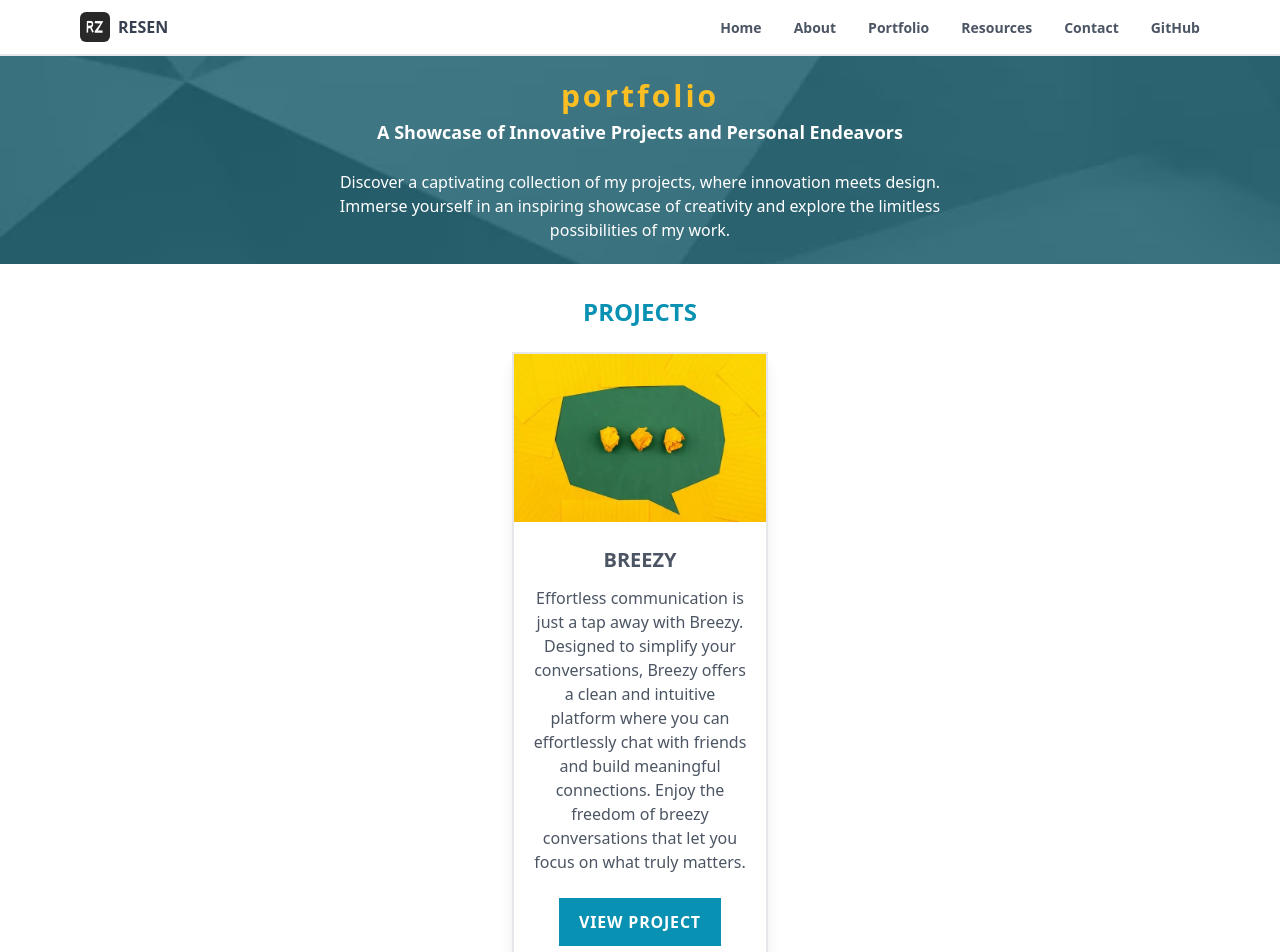
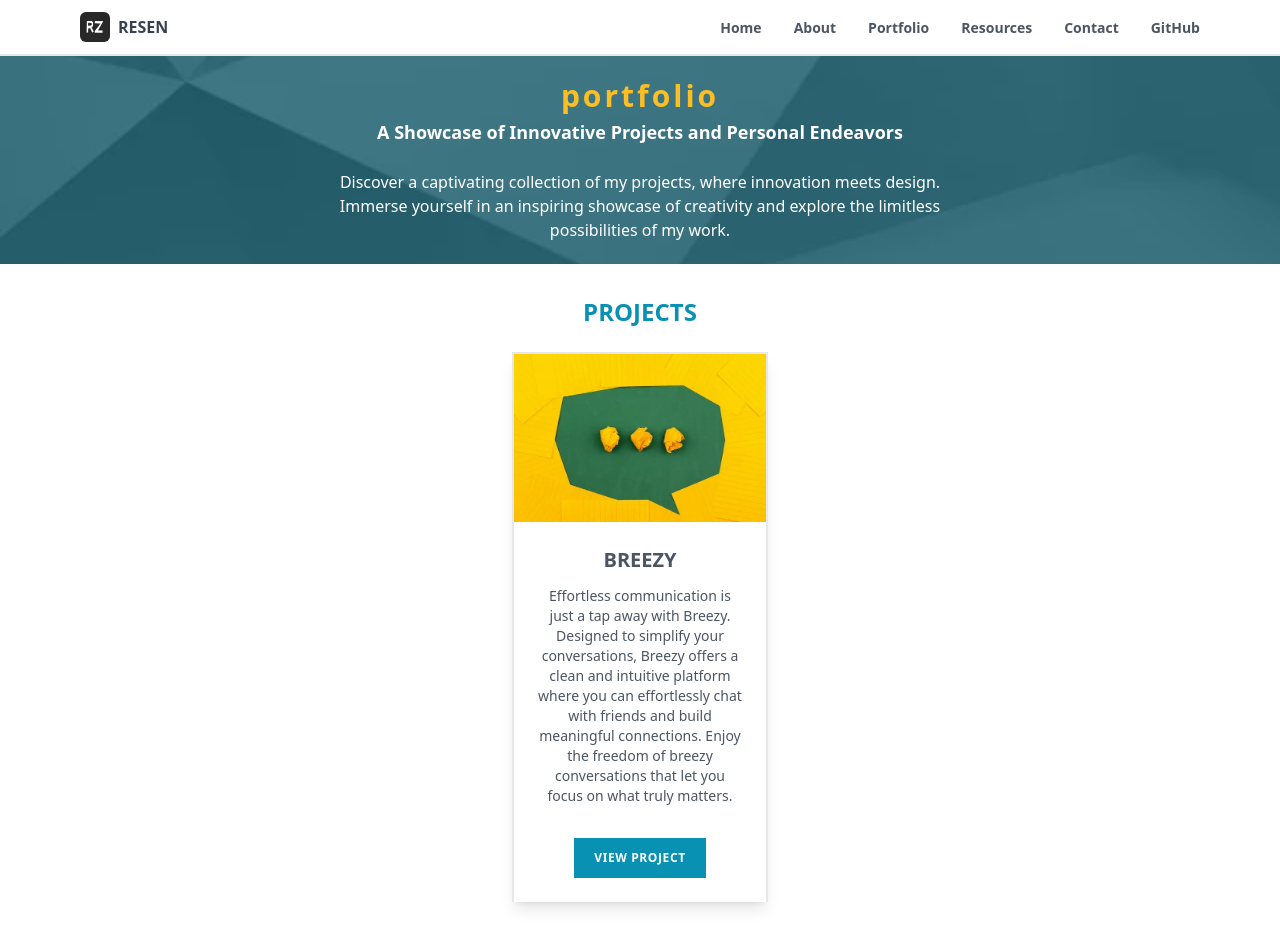
Before and after one commit to resenzhu/nextjs, a Next.js app: page /portfolio in a window 1280 px wide. Shown: the top 952 px of the page. Built offline with nearby package versions, Linux system fonts and the light colour scheme; what tailwindcss-animated would draw is missing.

Commit message:
update desktop styles

```diff
--- a/src/components/main/portfolio/project/card.tsx
+++ b/src/components/main/portfolio/project/card.tsx
@@ -16,15 +16,15 @@ const Card = ({name, description, url}: CardProps): JSX.Element => (
       height={356}
       alt={`${name.toLowerCase()} thumbnail`}
     />
-    <div className='mx-4 space-y-6 py-6'>
+    <div className='mx-4 space-y-6 py-6 md:mx-6 md:space-y-8'>
       <div className='space-y-3'>
         <div className='text-xl font-bold'>{name.toUpperCase()}</div>
-        <p>{description}</p>
+        <p className='md:text-sm'>{description}</p>
       </div>
       <div>
         <Link href={url}>
           <button
-            className='bg-cyan-600 px-5 py-3 font-bold tracking-wider text-white duration-150 active:bg-cyan-700'
+            className='bg-cyan-600 px-5 py-3 font-bold tracking-wider text-white duration-150 active:bg-cyan-700 md:text-xs'
             type='button'
           >
             VIEW PROJECT
```
